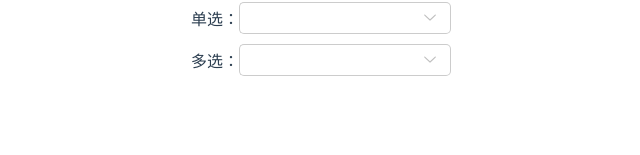
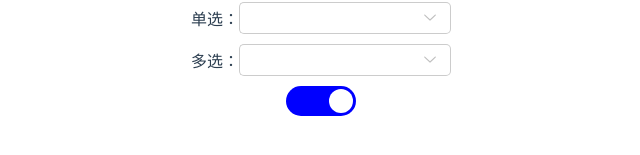
Before and after one commit to d-shijie/dant-vue, a Vue app: page / in a window 1280 px wide. Shown: the part 483-638 px from the top of the page, without its empty margins (319-959 px from the left). Built offline with nearby package versions, Linux system fonts and the light colour scheme.

Commit message:
feat: add swicth component

```diff
--- a/src/dant/components/select/DSelect.vue
+++ b/src/dant/components/select/DSelect.vue
@@ -4,15 +4,15 @@
       {{ label }}
       <span id="d-select" :style="[{border: (extendPopover ? '1px solid #409eff' : '')}]">
         <span v-if="multiple">
-          <DTag v-for="(item, index) in filterHasMultipleValue" :key="index + new Date().getTime()" closable @handle-close="closeTag(item as DantSelect)"> {{ item?.label }}</DTag>
+          <DTag
+            v-for="(item, index) in filterHasMultipleValue" :key="index + new Date().getTime()" closable
+            @handle-close="closeTag(item as any)"> {{ item?.label }}</DTag>
         </span>
         {{ !multiple ? activeOption : '' }}
       </span>
       <span :style="[{border: (extendPopover ? '1px solid #409eff' : '')}]" class="d-select__icon">
         <img
-          :class="[extendPopover ? 'd-select__icon__active' : 'd-select__icon__deActive']"
-          :src="iconImg"
-          alt=""
+          :class="[extendPopover ? 'd-select__icon__active' : 'd-select__icon__deActive']" :src="iconImg" alt=""
           @click.stop="clear">
       </span>
     </span>
@@ -24,7 +24,8 @@
       <ul class="d-select__options">
         <li
           v-for="(item, index) in data" :key="index" class="d-select__option"
-          :class="{'d-select__option__active': multiple? filterHasSingleValue(item.value) : item.value === modelValue}" @click="handleOptionClick(item.value)">
+          :class="{'d-select__option__active': multiple ? filterHasSingleValue(item.value) : item.value === modelValue}"
+          @click="handleOptionClick(item.value)">
           {{ item.label }}
         </li>
       </ul>
@@ -67,7 +68,7 @@ const props = defineProps({
 })
 const emits = defineEmits(['handleSelectClick', 'update:modelValue', 'handleChange', 'handleTagClose', 'handleClear'])
 onMounted(() => {
-  document.addEventListener('click', (e:any) => {
+  document.addEventListener('click', (e: any) => {
     if (e.target.id !== 'd-select') {
       extendPopover.value = false
     }
@@ -104,7 +105,7 @@ const handleOptionClick = (value: number | string) => {
   emits('handleChange', updateValue)
 }
 // 多选tag删除
-const closeTag = (item:DantSelect) => {
+const closeTag = (item: DantSelect) => {
   const index = multipleData.value.findIndex(value => {
     return value === item.value
   })
@@ -138,7 +139,7 @@ const filterHasMultipleValue = computed(() => {
   return result
 })
 // 筛选数组中对应值的单个元素
-const filterHasSingleValue = (target:string|number):boolean => {
+const filterHasSingleValue = (target: string | number): boolean => {
   return !!multipleData.value.find(item => {
     return item === target
   })
--- /dev/null
+++ b/src/dant/components/switch/DSwitch.vue
@@ -0,0 +1,94 @@
+<template>
+  <div :style="[{backgroundColor: (control?'blue':'#dfdfdf')}]" class="d-switch">
+    <div :class="[control?'d-switch__right':'d-switch__left']" class="d-switch__control" @click="change" />
+  </div>
+</template>
+
+<script setup lang="ts">
+import { ref } from 'vue'
+
+defineProps({
+  modelValue: {
+    type: Boolean,
+    default: true
+  }
+})
+
+const emits = defineEmits(['update:modelValue', 'handleChange'])
+const control = ref<boolean>(true)
+const change = () => {
+  control.value = !control.value
+  emits('update:modelValue', control.value)
+  emits('handleChange', control.value)
+}
+</script>
+
+<style scoped lang="scss">
+.d-switch {
+  display: inline-flex;
+  align-items: center;
+  margin: 5px;
+  width: 70px;
+  border-radius: 15px;
+  height: 30px;
+  background-color: #dfdfdf;
+  .d-switch__control {
+    width: 24px;
+    height: 24px;
+    margin-left: 3px;
+    border-radius: 50%;
+    background-color: rgb(255, 255, 255);
+    cursor: pointer;
+  }
+}
+.d-switch__right {
+  animation: ITranslateRight ease-in 0.25s;
+  transform: translateX(40px);
+}
+@keyframes ITranslateRight {
+  0% {
+    transform: translateX(0);
+  }
+
+  25% {
+    transform: translateX(10px);
+  }
+
+  50% {
+    transform: translateX(20px);
+  }
+
+  75% {
+    transform: translateX(30px);
+  }
+
+  100% {
+    transform: translateX(40px);
+  }
+}
+.d-switch__left{
+  animation: ITranslateLeft ease-in 0.25s;
+  transform: translateX(0px);
+}
+@keyframes ITranslateLeft {
+  0% {
+    transform: translateX(40px);
+  }
+
+  25% {
+    transform: translateX(30px);
+  }
+
+  50% {
+    transform: translateX(20px);
+  }
+
+  75% {
+    transform: translateX(10px);
+  }
+
+  100% {
+    transform: translateX(0px);
+  }
+}
+</style>
--- a/src/dant/comps.ts
+++ b/src/dant/comps.ts
@@ -7,6 +7,7 @@ import DSwiper from './components/swiper/DSwiper.vue'
 import DTag from './components/tag/DTag.vue'
 import DColorPicker from './components/colorPicker/DColorPicker.vue'
 import DPoper from './components/poper/DPoper.vue'
+import DSwitch from './components/switch/DSwitch.vue'
 export const comps = [
   DButton,
   DDialog,
@@ -15,5 +16,6 @@ export const comps = [
   DSwiper,
   DTag,
   DColorPicker,
-  DPoper
+  DPoper,
+  DSwitch
 ]
--- a/src/views/HomeView.vue
+++ b/src/views/HomeView.vue
@@ -17,7 +17,9 @@
     </div>
     <DInput v-model="inputValue" type="password" :label="inputValue" />
     <DInput v-model="inputValue" :label="inputValue" />
-    <DTag v-for="(item,index) in tags" :key="index" :theme="item.theme" :color="item.color" closable :type="item.type" @handle-close="tagClose">
+    <DTag
+      v-for="(item, index) in tags" :key="index" :theme="item.theme" :color="item.color" closable :type="item.type"
+      @handle-close="tagClose">
       {{ item.label }}
     </DTag>
     <DColorPicker v-model="defaultBgc" size="small" @handle-change="changeBgc" />
@@ -25,7 +27,12 @@
       <DSelect v-model="selectValue" clearable label="单选：" :data="selectData" @handle-change="selectChange" />
     </div>
     <div>
-      <DSelect v-model="selectValueMut" multiple label="多选：" clearable :data="selectData" @handle-clear="selectClear" @handle-tag-close="selectTagClose" @handle-change="selectChangeMut" />
+      <DSelect
+        v-model="selectValueMut" multiple label="多选：" clearable :data="selectData" @handle-clear="selectClear"
+        @handle-tag-close="selectTagClose" @handle-change="selectChangeMut" />
+    </div>
+    <div>
+      <DSwitch @handle-change="switchChange" />
     </div>
     <DDialog v-model="isShowDialog" animation="scale" width="40%" title="Dialog" @close="dialogClose">
       <div>Dialog Content</div>
@@ -47,16 +54,16 @@
 import { ref } from 'vue'
 import message from '@/dant/components/message'
 import messageBox from '@/dant/components/messageBox/index'
-interface ISelectData{
-  value:string|number
-  label:string|number
+interface ISelectData {
+  value: string | number
+  label: string | number
 }
 const iconWarn = require('@/dant/assets/icons/warn.png')
 const iconSuccess = require('@/dant/assets/icons/success.png')
 const iconDanger = require('@/dant/assets/icons/danger.png')
 const isShowDialog = ref<boolean>(false)
 const inputValue = ref<string>('InputValue')
-const swiperData = ref<{data:string}[]>([
+const swiperData = ref<{ data: string }[]>([
   { data: 'https://gimg2.baidu.com/image_search/src=http%3A%2F%2Fbkimg.cdn.bcebos.com%2Fpic%2Fdcc451da81cb39dbb6fd966d2d471e24ab18972b9af4&refer=http%3A%2F%2Fbkimg.cdn.bcebos.com&app=2002&size=f9999,10000&q=a80&n=0&g=0n&fmt=auto?sec=1671791728&t=e4990069bccfdc0bb026ac1710715c29' },
   { data: 'https://gimg2.baidu.com/image_search/src=http%3A%2F%2Fbkimg.cdn.bcebos.com%2Fpic%2F8326cffc1e178a82b901a69b0b52648da977391242f7&refer=http%3A%2F%2Fbkimg.cdn.bcebos.com&app=2002&size=f9999,10000&q=a80&n=0&g=0n&fmt=auto?sec=1671791727&t=afd2f0a3ba7c4442c21032505ef0cd3f' },
   { data: 'https://gimg2.baidu.com/image_search/src=http%3A%2F%2Fimg.mp.itc.cn%2Fupload%2F20161215%2F20bb60d6321b40d39153d486263da387_th.jpeg&refer=http%3A%2F%2Fimg.mp.itc.cn&app=2002&size=f9999,10000&q=a80&n=0&g=0n&fmt=auto?sec=1671791727&t=77f874b97d7a0723e8bccc642cb8a5ea' },
@@ -118,20 +125,23 @@ const dialogClose = (value: boolean): void => {
 const tagClose = () => {
   console.log('tag closed')
 }
-const changeBgc = (color:string) => {
+const changeBgc = (color: string) => {
   document.body.style.backgroundColor = color
 }
-const selectChange = (value:string|number) => {
+const selectChange = (value: string | number) => {
   console.log('单选select', value)
 }
-const selectChangeMut = (value:any[]) => {
+const selectChangeMut = (value: any[]) => {
   console.log('多选select', value)
 }
-const selectTagClose = (value:any[]) => {
+const selectTagClose = (value: any[]) => {
   console.log(value)
 }
 const selectClear = () => {
   console.log('select clear')
+}
+const switchChange = (value:boolean) => {
+  console.log(value)
 }
 </script>
 
```
